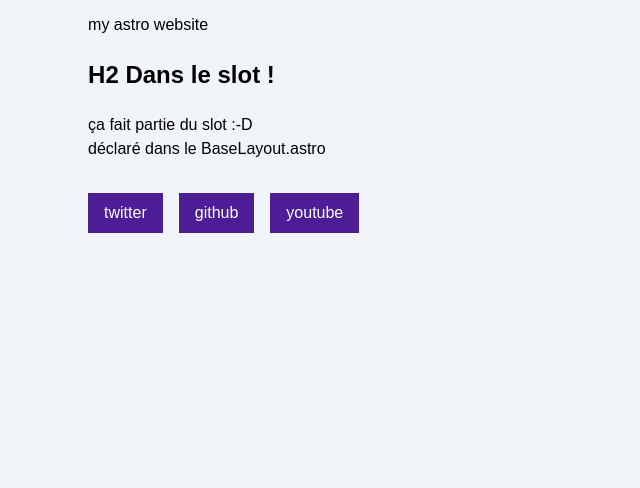
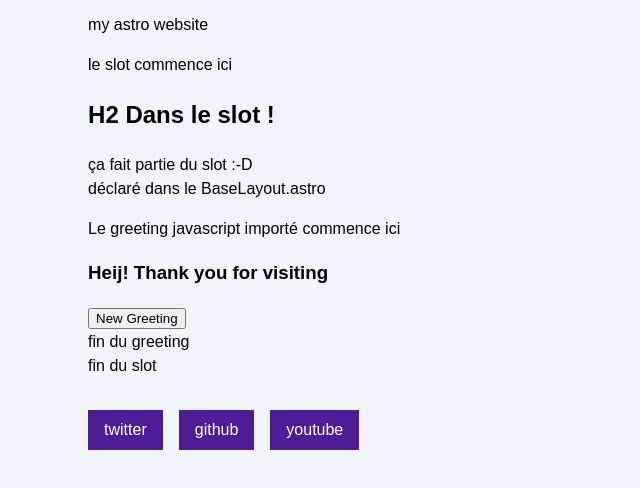
Before and after one commit to alainfrydman/astro-test, an Astro site: page / in a window 1280 px wide. Shown: the part 194-682 px from the top of the page, without its empty margins (212-852 px from the left). Built offline with nearby package versions, Linux system fonts and the light colour scheme; Astro itself is replaced by a stand-in of ours.

Commit message:
261120-09h47

```diff
--- a/astro.config.mjs
+++ b/astro.config.mjs
@@ -1,5 +1,9 @@
 // @ts-check
 import { defineConfig } from 'astro/config';
 
+import preact from '@astrojs/preact';
+
 // https://astro.build/config
-export default defineConfig({});
+export default defineConfig({
+  integrations: [preact()]
+});
--- a/package.json
+++ b/package.json
@@ -12,6 +12,8 @@
     "astro": "astro"
   },
   "dependencies": {
-    "astro": "^7.4.8"
+    "@astrojs/preact": "^6.1.6",
+    "astro": "^7.4.8",
+    "preact": "^11.2.0"
   }
 }
--- /dev/null
+++ b/src/components/Greeting.jsx
@@ -0,0 +1,14 @@
+import { useState } from 'preact/hooks';
+
+export default function Greeting({messages})  {
+    const randomMessage = () => messages[(Math.floor(Math.random() * messages.length))];
+    const [greeting, setGreeting] = useState(messages[0]);
+    return (
+        <div>
+            <h3>{greeting}! Thank you for visiting</h3>
+            <button onClick={() => setGreeting(randomMessage())}>
+                New Greeting
+            </button>
+        </div>
+    );
+}
--- a/src/pages/index.astro
+++ b/src/pages/index.astro
@@ -1,8 +1,15 @@
 ---
 import BaseLayout from "../layouts/BaseLayout.astro";
+import Greeting from "../components/Greeting";
 const pageTitle = "Home Page";
 ---
 <BaseLayout pageTitle={pageTitle}>
+	<div>le slot commence ici</div>
 	<h2>H2 Dans le slot !</h2>
 	<p>ça fait partie du slot :-D <br />déclaré dans le BaseLayout.astro</p>
+	<div>Le greeting javascript importé commence ici</div>
+	<!-- <Greeting messages = {["Hi","Hello","Howdy", "Hey there"]} /> -->
+	<Greeting client:load messages = {["Heij", "Hallo", "Hola", "hyhy"]} />
+	<div>fin du greeting</div>
+	<div>fin du slot</div>
 </BaseLayout>
--- a/src/pages/tags/index.astro
+++ b/src/pages/tags/index.astro
@@ -9,7 +9,6 @@ const pageTitle = "Tag Index";
         <p class="tag"><a href={`/tags/${tag}`}>{tag}</a></p>
         ))}
     </div>
-
 </BaseLayout>
 <style>
     a {
```
Also changed, not shown: tsconfig.json (+11 -2 lines), 1 other file.
